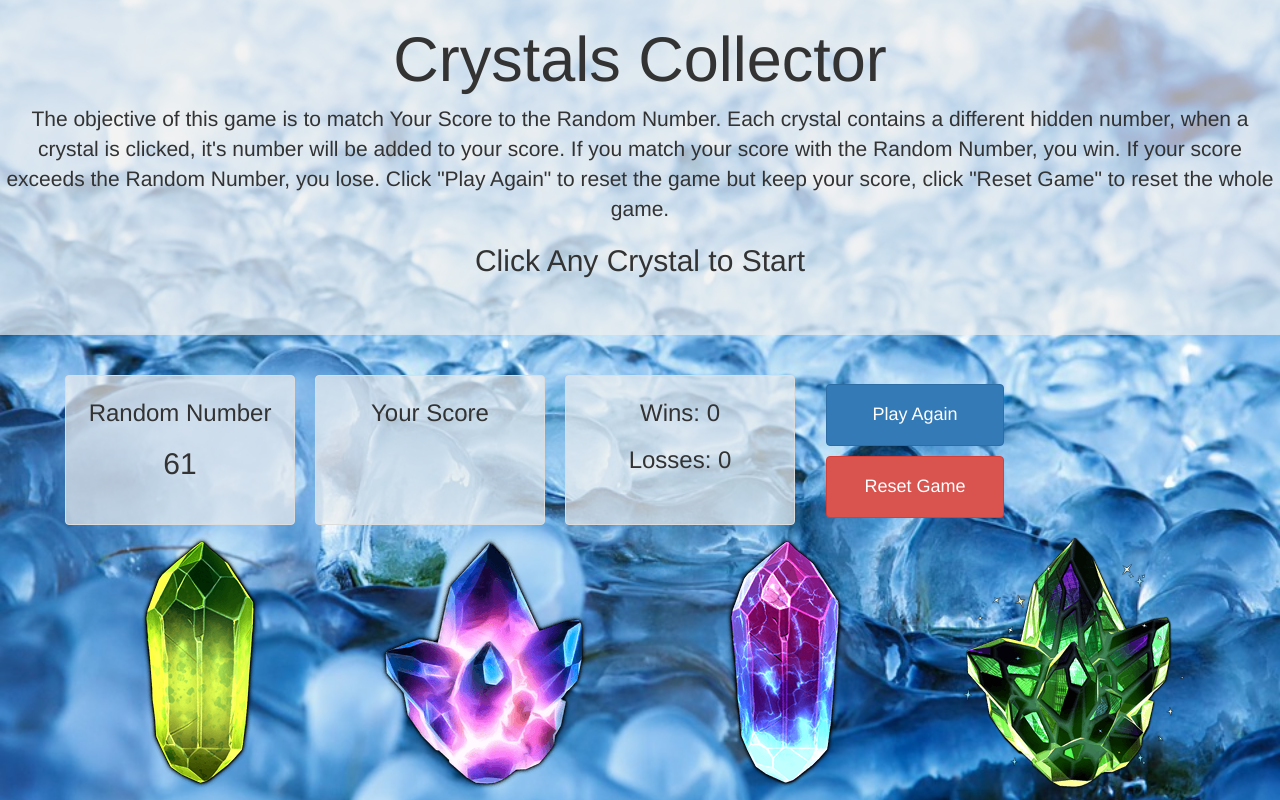
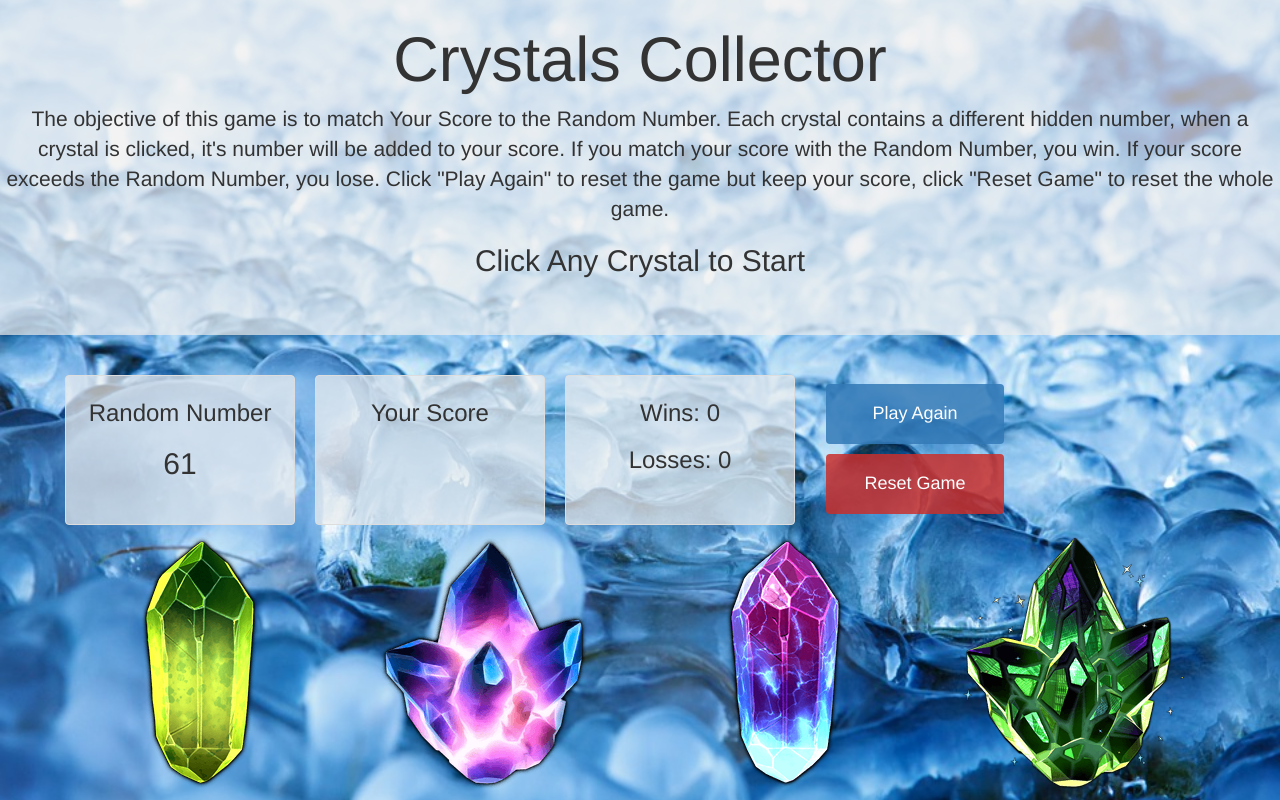
Before and after one commit to ATJohnson83/week-4-game, a plain HTML site: page index.html in a window 1280 px wide. Drawn offline with nearby package versions, Linux system fonts and the light colour scheme.

Commit message:
button styles changed

```diff
--- a/assets/css/style.css
+++ b/assets/css/style.css
@@ -28,3 +28,13 @@ body {
 	padding: 10px;
 	margin: 5px;
 }
+
+#play_again {
+	background-color: rgba(51,122,183,0.85);
+	border: none;
+}
+
+#reset_game {
+	background-color: rgba(201,48,44,0.85);
+	border: none;
+}
```
